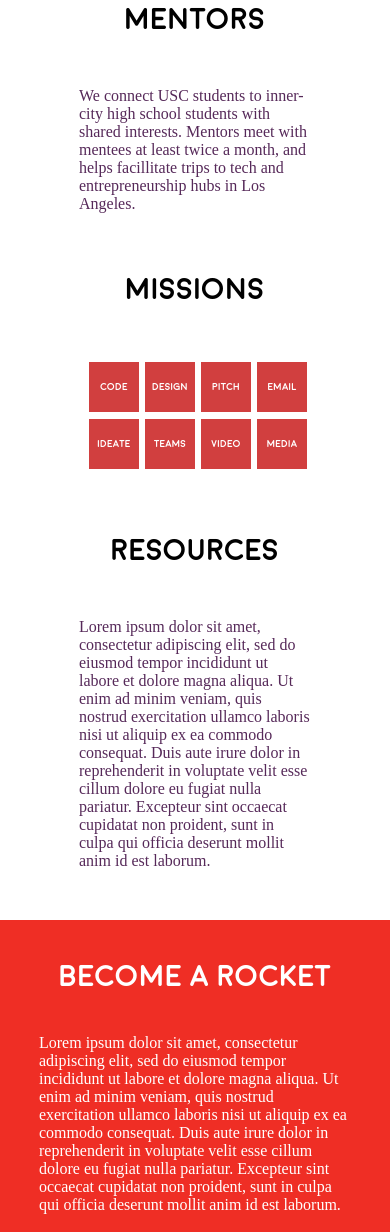
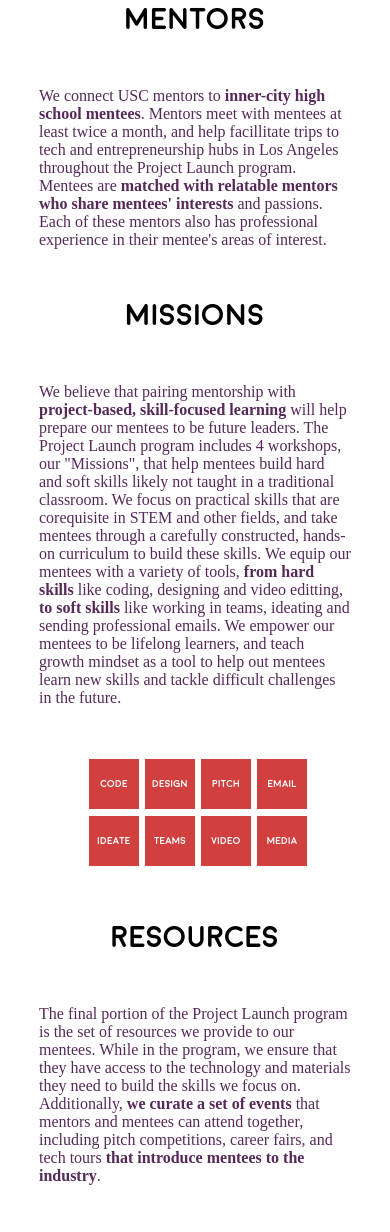
Before and after one commit to GoSparkSC/project-launch, a plain HTML site: page index.html in a window 390 px wide. Shown: the part 697-1929 px from the top of the page. Drawn offline with Linux system fonts and the light colour scheme.

Commit message:
Touching up

```diff
--- a/assets/styles/main.css
+++ b/assets/styles/main.css
@@ -71,7 +71,6 @@
 }
 
 .mountains {
-    // height: 700px;
     width: 100%;
 
     position: absolute;
@@ -139,7 +138,7 @@
 }
 
 .mentors-section {
-    padding: 50px;
+    padding: 50px 0;
 }
 
 .mentors-title {
@@ -153,8 +152,6 @@
 }
 
 .missions-section {
-    padding: 10px;
-    text-align: center;
 }
 
 .missions-title {
@@ -165,6 +162,7 @@
     width: 80%;
     margin-left: 10%;
     color: #562959;
+    margin-bottom: 50px;
 }
 
 .missions-icons-container {
@@ -210,7 +208,7 @@
 }
 
 .resources-section {
-    padding: 50px;
+    padding: 50px 0;
 }
 
 .resources-title {
@@ -374,10 +372,6 @@
         font-size: 30px;
     }
 
-    .rocket-section, .fuel-section {
-        height: 500px;
-    }
-
     .hosted-by-spark {
         font-size: 25px;
     }
--- a/index.html
+++ b/index.html
@@ -8,7 +8,7 @@
             <div class="splash-text">
                 <div class="title splash-title">Project Launch</div>
                 <div class="content splash-content">
-                We connect inner-city high school students to relevant college-student mentors, and help our students build the hard skills, soft skills, and growth mindset they will need as leaders of the next generation.
+                We connect inner-city, Los Angeles high school students to relevant USC student mentors, and help our students build the hard skills, soft skills, and growth mindset they will need as leaders of the next generation.
                 </div>
             </div>
             <img src="assets/img/mountains_lights.png" class="mountains"/>
@@ -22,12 +22,14 @@
         <div class="mentors-section">
             <div class="title mentors-title">MENTORS</div>
             <div class="content mentors-content">
-                We connect USC students to inner-city high school students with shared interests. Mentors meet with mentees at least twice a month, and helps facillitate trips to tech and entrepreneurship hubs in Los Angeles.
+                We connect USC mentors to <strong>inner-city high school mentees</strong>. Mentors meet with mentees at least twice a month, and help facillitate trips to tech and entrepreneurship hubs in Los Angeles throughout the Project Launch program. Mentees are <strong>matched with relatable mentors who share mentees' interests</strong> and passions. Each of these mentors also has professional experience in their mentee's areas of interest.
             </div>
         </div>
         <div class="missions-section">
             <div class="title missions-title">MISSIONS</div>
-            <div class="content missions-content"></div>
+            <div class="content missions-content">
+                We believe that pairing mentorship with <strong>project-based, skill-focused learning</strong> will help prepare our mentees to be future leaders. The Project Launch program includes 4 workshops, our "Missions", that help mentees build hard and soft skills likely not taught in a traditional classroom. We focus on practical skills that are corequisite in STEM and other fields, and take mentees through a carefully constructed, hands-on curriculum to build these skills. We equip our mentees with a variety of tools, <strong>from hard skills</strong> like coding, designing and video editting, <strong>to soft skills</strong> like working in teams, ideating and sending professional emails. We empower our mentees to be lifelong learners, and teach growth mindset as a tool to help out mentees learn new skills and tackle difficult challenges in the future.
+            </div>
             <div class="mission-icons-container">
                 <div class="mission-row">
                     <div class="single-mission"><div class="skill-text">CODE</div></div>
@@ -46,16 +48,16 @@
         <div class="resources-section">
             <div class="title resources-title">RESOURCES</div>
             <div class="content resources-content">
-                Lorem ipsum dolor sit amet, consectetur adipiscing elit, sed do eiusmod tempor incididunt ut labore et dolore magna aliqua. Ut enim ad minim veniam, quis nostrud exercitation ullamco laboris nisi ut aliquip ex ea commodo consequat. Duis aute irure dolor in reprehenderit in voluptate velit esse cillum dolore eu fugiat nulla pariatur. Excepteur sint occaecat cupidatat non proident, sunt in culpa qui officia deserunt mollit anim id est laborum.
+                The final portion of the Project Launch program is the set of resources we provide to our mentees. While in the program, we ensure that they have access to the technology and materials they need to build the skills we focus on. Additionally, <strong>we curate a set of events</strong> that mentors and mentees can attend together, including pitch competitions, career fairs, and tech tours <strong>that introduce mentees to the industry</strong>.
             </div>
         </div>
         <div class="rocket-section">
             <div class="title rocket-title">BECOME A ROCKET</div>
             <div class="content rocket-content">
-                Lorem ipsum dolor sit amet, consectetur adipiscing elit, sed do eiusmod tempor incididunt ut labore et dolore magna aliqua. Ut enim ad minim veniam, quis nostrud exercitation ullamco laboris nisi ut aliquip ex ea commodo consequat. Duis aute irure dolor in reprehenderit in voluptate velit esse cillum dolore eu fugiat nulla pariatur. Excepteur sint occaecat cupidatat non proident, sunt in culpa qui officia deserunt mollit anim id est laborum.
+                If you are interested in getting involved as a mentee in the Project Launch program, you can fill out the application below. Application results will be released in early July. We are extremely excited that you are interested in Project Launch and cannot wait to read your application!
             </div>
             <div class="rect-container">
-                <a href="/" style="text-decoration: none; padding: 40px 0;">
+                <a href="https://dpcbod.typeform.com/to/GDMBxR" style="text-decoration: none; padding: 40px 0;">
                 <div class="round-rect" syle="text-decoration: none;">
                     <div class="rocket-apply">APPLY</div>
                 </div>
@@ -65,10 +67,10 @@
         <div class="fuel-section">
             <div class="title fuel-title">FUEL THE LAUNCH</div>
             <div class="content fuel-content">
-               Lorem ipsum dolor sit amet, consectetur adipiscing elit, sed do eiusmod tempor incididunt ut labore et dolore magna aliqua. Ut enim ad minim veniam, quis nostrud exercitation ullamco laboris nisi ut aliquip ex ea commodo consequat. Duis aute irure dolor in reprehenderit in voluptate velit esse cillum dolore eu fugiat nulla pariatur. Excepteur sint occaecat cupidatat non proident, sunt in culpa qui officia deserunt mollit anim id est laborum.
+                We aim to work with partners that want to <strong>invest in a diverse future</strong> for the STEM fields and beyond. Partners have the opportunity to collaborate on our periodic work sessions, invite the mentees and mentors on tech tours, and support the scholarships our mentees need to get a STEM education. <strong>Project Launch needs you</strong> to fuel the launch.
             </div>
             <div class="rect-container">
-                <a href="/" style="text-decoration: none;">
+                <a href="assets/pdf/ProjectLaunch_Sponsorship.pdf" style="text-decoration: none;">
                 <div class="round-rect" syle="text-decoration: none;">
                     <div class="fuel-button">LEARN<br>MORE</div>
                 </div>
```
Also changed, not shown: 2 other files.
